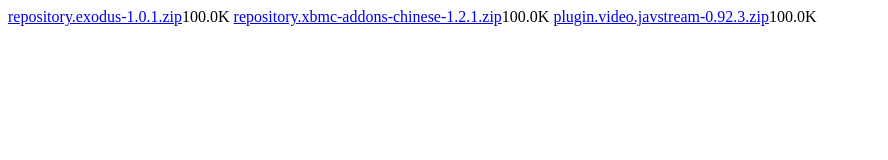
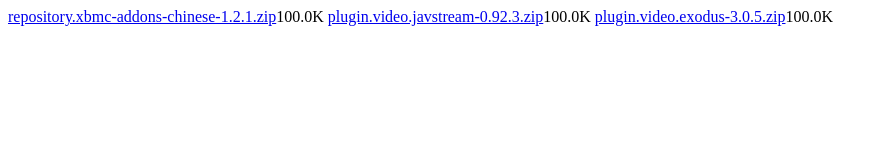
Before and after one commit to hkbnhk/hkbntv, a plain HTML site: page index.html in a window 1280 px wide. Shown: the whole page, without its empty margins (0-888 px from the left). Drawn offline with Linux system fonts and the light colour scheme.

Commit message:
Update index.html

```diff
--- a/index.html
+++ b/index.html
@@ -1,3 +1,3 @@
-<a href="repository.exodus-1.0.1.zip">repository.exodus-1.0.1.zip</a><td>100.0K</td>
 <a href="repository.xbmc-addons-chinese-1.2.1.zip">repository.xbmc-addons-chinese-1.2.1.zip</a><td>100.0K</td>
 <a href="plugin.video.javstream-0.92.3.zip">plugin.video.javstream-0.92.3.zip</a><td>100.0K</td>
+<a href="plugin.video.exodus-3.0.5.zip">plugin.video.exodus-3.0.5.zip</a><td>100.0K</td>
```
